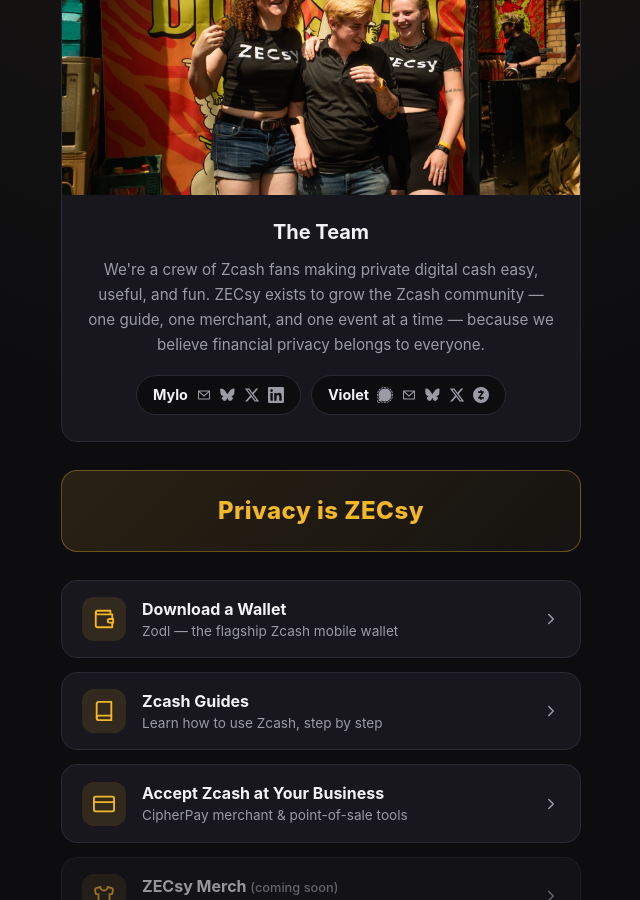
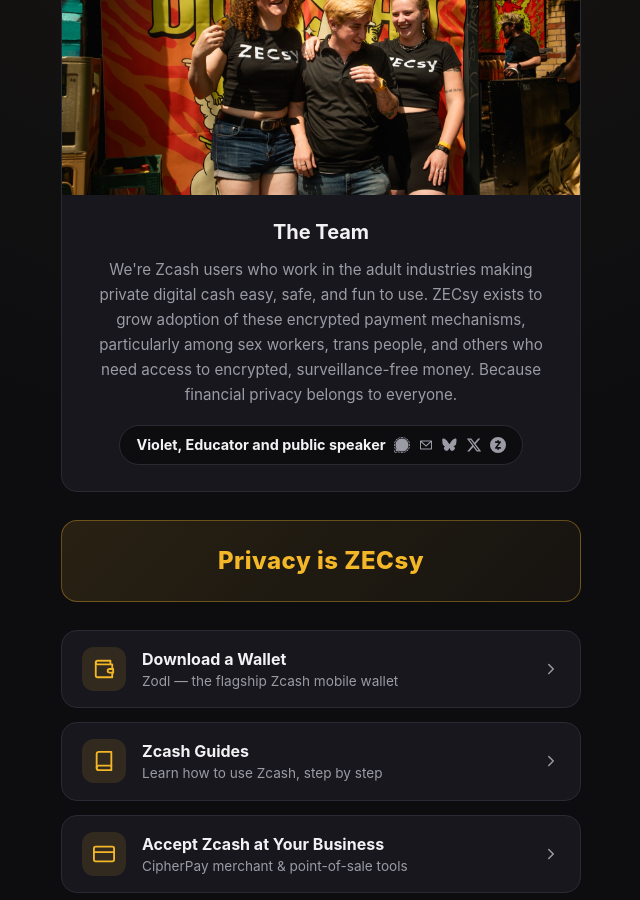
Before and after one commit to ZECsy-team/ZECsy-team.github.io, a Jekyll site: the page built from index.html, in a window 1280 px wide and 900 px high, scrolled down 400 px. Shown: the whole window, without its empty margins (319-959 px from the left). Built offline with Jekyll 4.4.1, drawn with Linux system fonts in a browser that asks for light colours.

Commit message:
Update home page.

```diff
--- a/_data/team.yml
+++ b/_data/team.yml
@@ -5,25 +5,18 @@ photo: "/assets/img/team.jpg"
 photo_alt: "The ZECsy team"
 heading: "The Team"
 vision: >-
-  We're a crew of Zcash fans making private digital cash easy, useful, and fun.
-  ZECsy exists to grow the Zcash community — one guide, one merchant, and one
-  event at a time — because we believe financial privacy belongs to everyone.
+  We're Zcash users who work in the adult industries making private digital cash
+  easy, safe, and fun to use. ZECsy exists to grow adoption of these encrypted
+  payment mechanisms, particularly among sex workers, trans people, and others
+  who need access to encrypted, surveillance-free money.
+  Because financial privacy belongs to everyone.
 
 # Team members shown under the vision statement.
 # socials: platform must match an icon in _includes/icons/ (x, linkedin).
 # Omit socials (or leave the list empty) to show "socials coming soon".
 members:
-  - name: "Mylo"
-    socials:
-      - platform: "email"
-        url: "mailto:mylo.mbennett@zecsy.com"
-      - platform: "bluesky"
-        url: "https://bsky.app/profile/mylo-bennett.com"
-      - platform: "x"
-        url: "https://x.com/zReadyMouse"
-      - platform: "linkedin"
-        url: "https://www.linkedin.com/in/mylo-mbennett/"
   - name: "Violet"
+    role: "Educator and public speaker"
     socials:
       - platform: "signal"
         url: "https://signal.me/#eu/RCtktNL-BhGZOIAreVGUjL-yPDXBI-8Sabaajs8wxpHS1Xl9UmZDJKiXQtw3EwEm"
--- a/index.html
+++ b/index.html
@@ -18,7 +18,7 @@ layout: default
       <ul class="team__members" id="zecsy-team-members">
         {% for member in site.data.team.members %}
         <li class="team-member">
-          <span class="team-member__name">{{ member.name }}</span>
+          <span class="team-member__name">{{ member.name }}, <span class="team-member__role">{{ member.role }}</span></span>
           {% if member.socials %}
           {% for social in member.socials %}
           <a class="team-member__social" href="{{ social.url }}" title="Message {{ member.name }} via {{ social.platform | capitalize }}" target="_blank" rel="noopener" aria-label="{{ member.name }} on {{ social.platform }}">{% include icons/{{ social.platform }}.svg %}</a>
```
